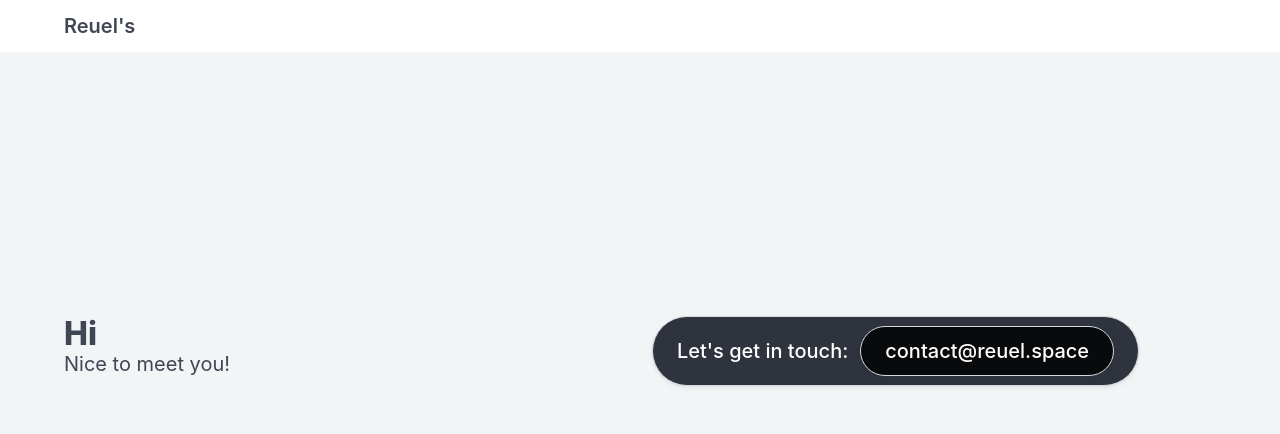
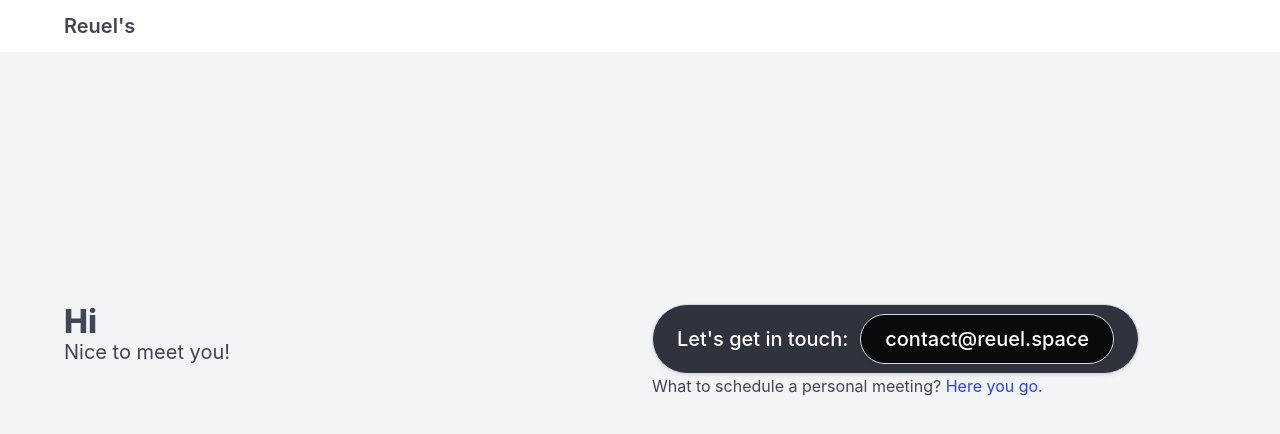
Before and after one commit to rulrok/reuel-space, a plain HTML site: page index.html in a window 1280 px wide. Drawn offline with nearby package versions, Linux system fonts and the light colour scheme.

Commit message:
feat: Add link to google calendar meeting

```diff
--- a/index.html
+++ b/index.html
@@ -64,6 +64,8 @@
                             <span
                                 class="has-background-black has-text-white button is-responsive is-rounded ml-3">contact@reuel.space</span>
                         </a>
+                        <br>
+                        <p>What to schedule a personal meeting? <a target="_blank" href="https://calendar.app.google/9zvayQtmaPkGwcAL6">Here you go.</a></p>
                     </div>
                 </div>
             </div>
```
